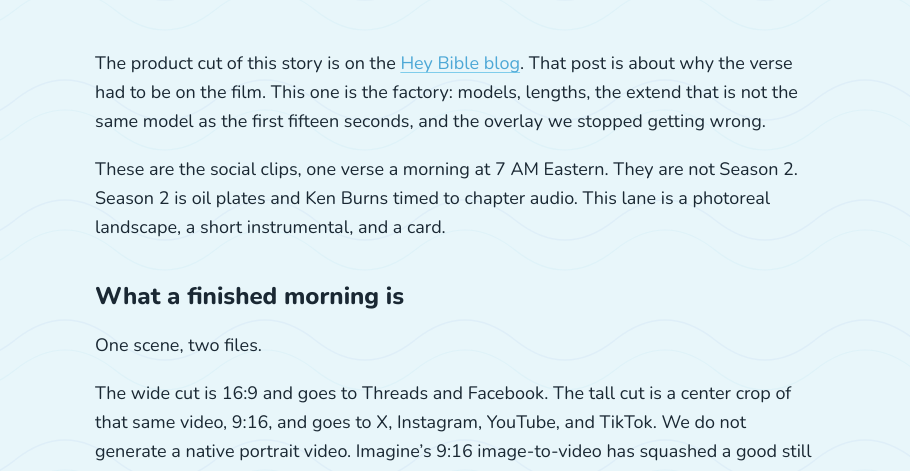
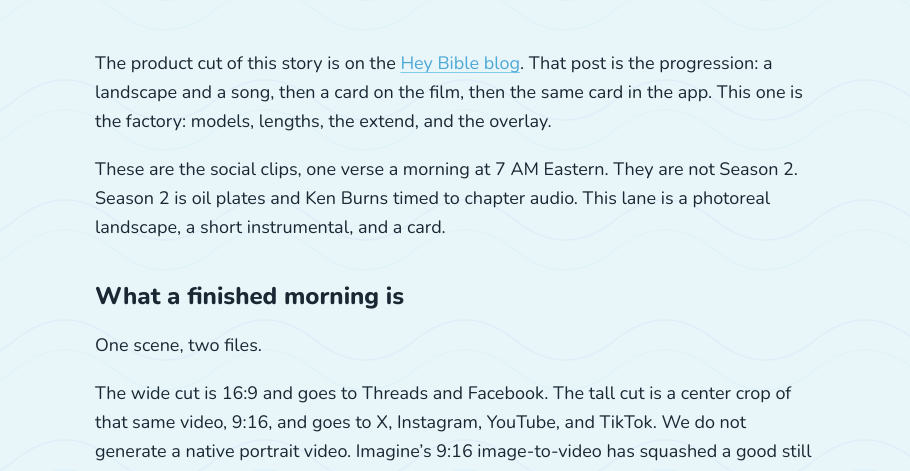
Before and after one commit to wdh-moses/moses.codes, an Astro site: page /blog/how-the-daily-verse-videos-are-made in a window 1280 px wide. Shown: the part 320-791 px from the top of the page, without its empty margins (185-1095 px from the left). Built offline with nearby package versions, Linux system fonts and the light colour scheme; Astro itself is replaced by a stand-in of ours.

Commit message:
docs(blog): match the public post's progression, not a correction
The Hey Bible post no longer frames the card as a fix for a missing verse.

```diff
--- a/src/content/blog/how-the-daily-verse-videos-are-made.md
+++ b/src/content/blog/how-the-daily-verse-videos-are-made.md
@@ -7,7 +7,7 @@ categories: ["Hey Bible"]
 tags: ["hey-bible", "daily-verse", "grok-imagine", "elevenlabs", "ffmpeg", "venice"]
 ---
 
-The product cut of this story is on the [Hey Bible blog](https://heybible.org/blog/daily-verse-videos). That post is about why the verse had to be on the film. This one is the factory: models, lengths, the extend that is not the same model as the first fifteen seconds, and the overlay we stopped getting wrong.
+The product cut of this story is on the [Hey Bible blog](https://heybible.org/blog/daily-verse-videos). That post is the progression: a landscape and a song, then a card on the film, then the same card in the app. This one is the factory: models, lengths, the extend, and the overlay.
 
 These are the social clips, one verse a morning at 7 AM Eastern. They are not Season 2. Season 2 is oil plates and Ken Burns timed to chapter audio. This lane is a photoreal landscape, a short instrumental, and a card.
 
```
